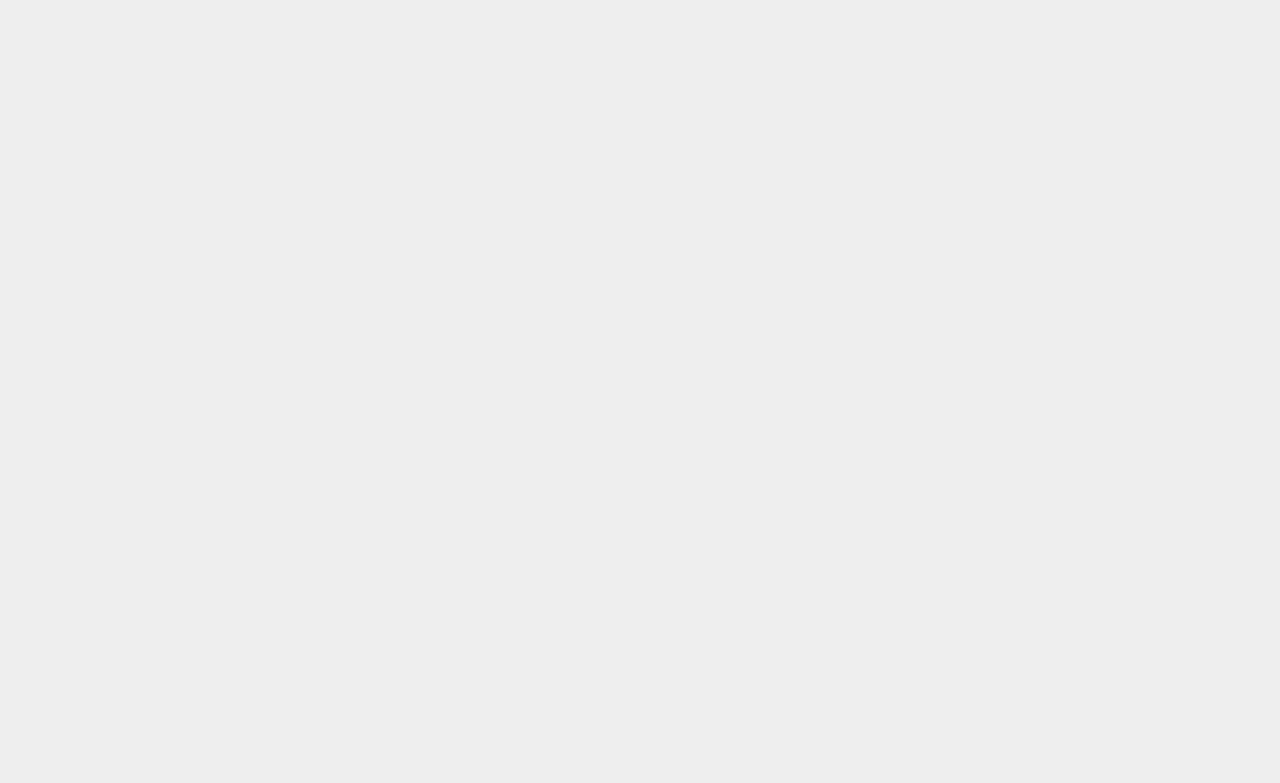
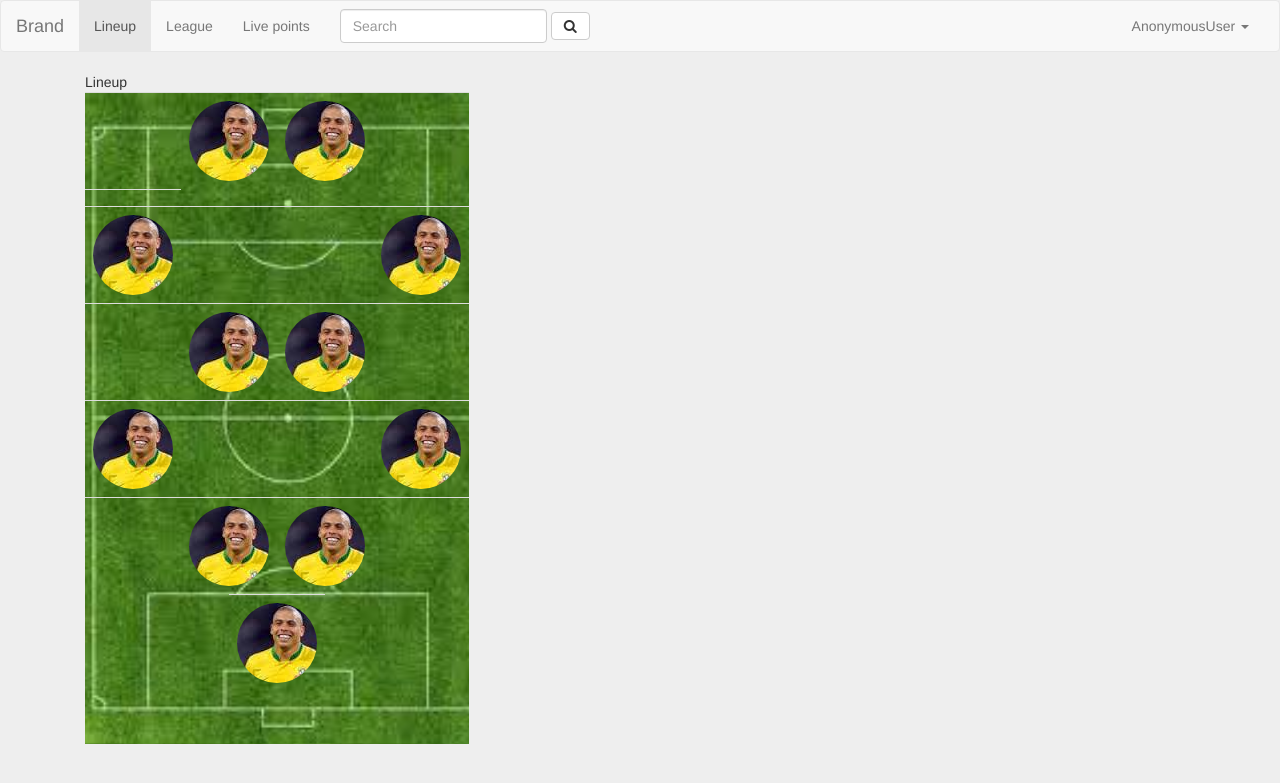
Before and after one commit to albertorb/futman, a Django app: page /home/ in a window 1280 px wide. Before the commit the part shown is empty. Shown: the top 783 px of the page. Run offline with Django 3.2, Linux system fonts and the light colour scheme; some libraries are stand-ins or nearby versions.

Commit message:
[NEW] pagina de home empezada. Cabecera en master_in. Dentro de home, alineacion con css al 50%

```diff
--- a/futbolmanager/settings.py
+++ b/futbolmanager/settings.py
@@ -43,6 +43,7 @@ INSTALLED_APPS = (
     'django.contrib.sessions',
     'django.contrib.messages',
     'django.contrib.staticfiles',
+
     'futman',
 )
 
--- a/futman/models.py
+++ b/futman/models.py
@@ -1,5 +1,6 @@
 from django.db import models
 from django.contrib.auth.models import User
+
 
 # Create your models here.
 
@@ -33,6 +34,7 @@ class Player(models.Model):
 class Manager(models.Model):
     user = models.OneToOneField(User)
     image = models.ImageField(upload_to='images/profile', blank=True, null=False)
+
 
     def __unicode__(self):
         return self.user.get_username()
--- a/static/css/custom.css
+++ b/static/css/custom.css
@@ -57,3 +57,20 @@ body {
 .padding-left-5 {
     padding-left: 5%;
 }
+
+.player{
+    display: inline-block;
+    position: relative;
+    vertical-align: top;
+}
+
+.goalkeeper{
+    display: inline-block;
+
+    margin-left: 150%;
+    margin-right: 50%;
+}
+
+.line{
+    height: 150px;
+}
--- a/templates/home.html
+++ b/templates/home.html
@@ -1,4 +1,72 @@
-{% extends 'master.html' %}
-{% block content %}
+{% extends 'master_in.html' %}
+{% block home %}
 
+    <div class="row container center-block">
+        <div class="col-md-4">
+            <!-- Default panel contents -->
+            <div class="">Lineup</div>
+            <!-- Table -->
+            <table class="table table-responsive"
+                   style="background-image: url('{{ STATIC_URL }}img/pitch.jpeg'); background-size: cover;">
+                <tr id="strikers" class="">
+
+                    <td></td>
+                    <td class="text-center"><img class="img-circle" src="{{ STATIC_URL }}img/denilson.jpeg"></td>
+                    <td class="text-center"><img class="img-circle" src="{{ STATIC_URL }}img/denilson.jpeg"></td>
+                    <td></td>
+
+                </tr>
+                <tr>
+                    <td></td>
+                </tr>
+
+                <tr id="midfielders1" class="">
+
+                    <td class="text-center"><img class="img-circle" src="{{ STATIC_URL }}img/denilson.jpeg"></td>
+                    <td></td>
+                    <td></td>
+                    <td class="text-center"><img class="img-circle" src="{{ STATIC_URL }}img/denilson.jpeg"></td>
+
+                </tr>
+
+                <tr id="midfielders2" class="">
+
+                    <td></td>
+                    <td class="text-center"><img class="img-circle" src="{{ STATIC_URL }}img/denilson.jpeg"></td>
+                    <td class="text-center"><img class="img-circle" src="{{ STATIC_URL }}img/denilson.jpeg"></td>
+                    <td></td>
+
+                </tr>
+
+                <tr id="defense1" class="">
+
+                    <td class="text-center"><img class="img-circle" src="{{ STATIC_URL }}img/denilson.jpeg"></td>
+                    <td></td>
+                    <td></td>
+                    <td class="text-center"><img class="img-circle" src="{{ STATIC_URL }}img/denilson.jpeg"></td>
+
+                </tr>
+
+                <tr id="defense2" class="">
+
+                    <td></td>
+                    <td class="text-center"><img class="img-circle" src="{{ STATIC_URL }}img/denilson.jpeg"></td>
+                    <td class="text-center"><img class="img-circle" src="{{ STATIC_URL }}img/denilson.jpeg"></td>
+                    <td></td>
+
+                </tr>
+
+                <tr id="goalkeeper" class="line">
+
+
+                    <td class="goalkeeper"><a class="player"><img class="img-circle"
+                                                                  src="{{ STATIC_URL }}img/denilson.jpeg"></a>
+                    </td>
+
+
+                </tr>
+
+            </table>
+        </div>
+    </div>
 {% endblock %}
--- a/templates/master.html
+++ b/templates/master.html
@@ -2,6 +2,8 @@
 <html>
 <!-- Bootstrap -->
 <link href="{{ STATIC_URL }}css/bootstrap.min.css" rel="stylesheet">
+
+
 <!-- Custom CSS -->
 <link href="{{ STATIC_URL }}css/custom.css" rel="stylesheet">
 
@@ -19,7 +21,19 @@
     <title>FutMan</title>
 </head>
 <body>
-{% block content %}
+
+{% block top %}
+
 {% endblock %}
+
+{% block home %}
+
+{% endblock %}
+
+
+<!-- jQuery (necessary for Bootstrap's JavaScript plugins) -->
+<script src="https://ajax.googleapis.com/ajax/libs/jquery/1.11.0/jquery.min.js"></script>
+<!-- Include all compiled plugins (below), or include individual files as needed -->
+<script src="{{ STATIC_URL }}js/bootstrap.min.js"></script>
 </body>
 </html>
--- /dev/null
+++ b/templates/master_in.html
@@ -0,0 +1,48 @@
+{% extends 'master.html' %}
+{% block top %}
+    <nav class="navbar navbar-default" role="navigation">
+        <div class="container-fluid">
+            <!-- Brand and toggle get grouped for better mobile display -->
+            <div class="navbar-header">
+                <button type="button" class="navbar-toggle" data-toggle="collapse"
+                        data-target="#bs-example-navbar-collapse-1">
+                    <span class="sr-only">Toggle navigation</span>
+                    <span class="icon-bar"></span>
+                    <span class="icon-bar"></span>
+                    <span class="icon-bar"></span>
+                </button>
+                <a class="navbar-brand" href="#">Brand</a>
+            </div>
+
+            <!-- Collect the nav links, forms, and other content for toggling -->
+            <div class="collapse navbar-collapse" id="bs-example-navbar-collapse-1">
+                <ul class="nav navbar-nav">
+                    <li class="active"><a href="#">Lineup</a></li>
+                    <li><a href="#">League</a></li>
+                    <li><a href="/valoration">Live points</a></li>
+                </ul>
+                <form class="navbar-form navbar-left" role="search">
+                    <div class="form-group">
+                        <input type="text" class="form-control" placeholder="Search">
+                    </div>
+                    <button type="submit" class="btn btn-default fa fa-search "></button>
+                </form>
+                <ul class="nav navbar-nav navbar-right">
+                    <li class="dropdown">
+                        <a href="#" class="dropdown-toggle" data-toggle="dropdown">{{ request.user }} <b
+                                class="caret"></b></a>
+                        <ul class="dropdown-menu">
+                            <li><a href="#">Profile</a></li>
+                            <li><a href="/settings">Settings</a></li>
+                            <li class="divider"></li>
+                            <li><a href="/logout">Sign out</a></li>
+                        </ul>
+                    </li>
+                </ul>
+            </div>
+            <!-- /.navbar-collapse -->
+        </div>
+        <!-- /.container-fluid -->
+    </nav>
+
+{% endblock %}
```
Also changed, not shown: static/img/denilson.jpeg (added), static/img/pitch.jpeg (added), static/img/pitch.png (added), 1 other file.
